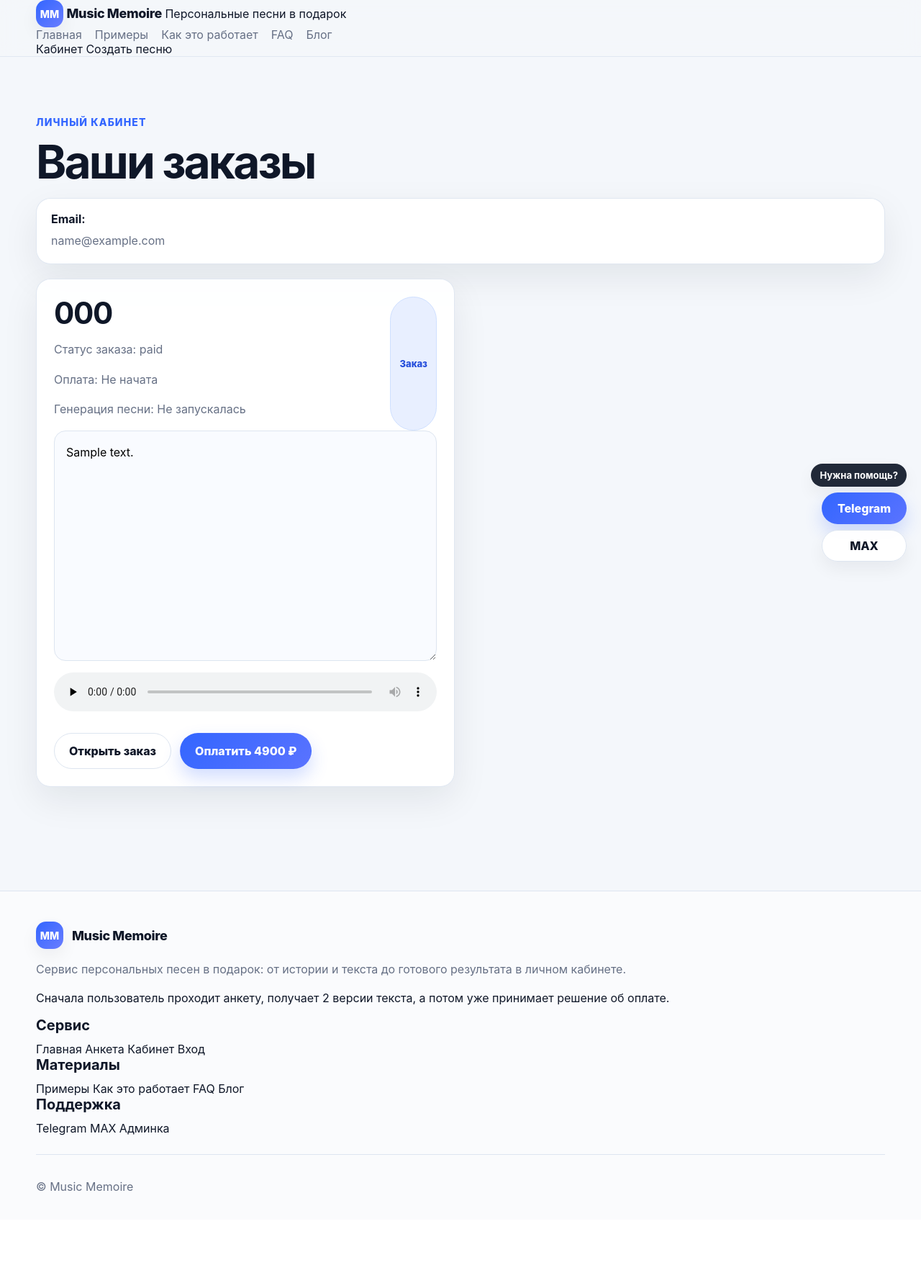
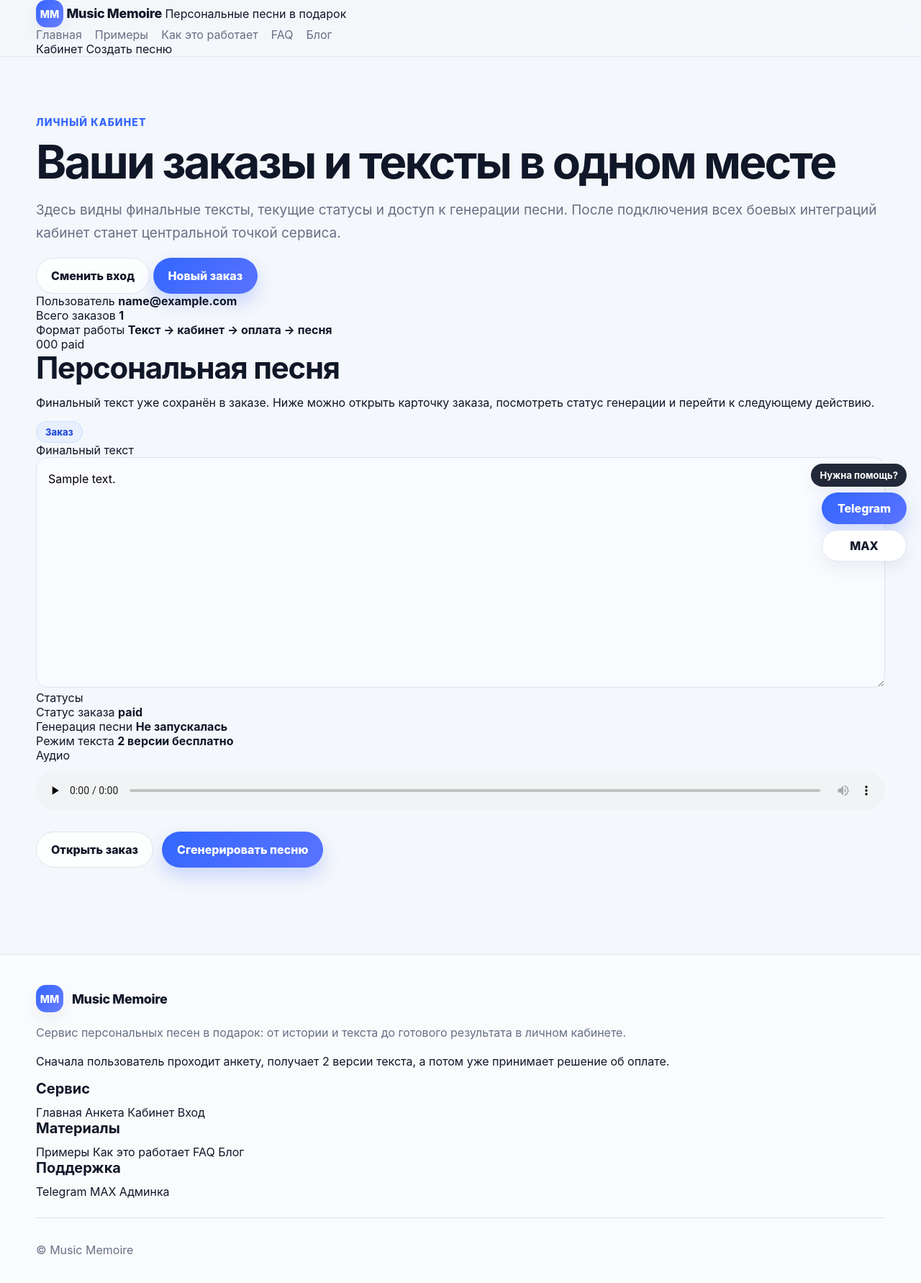
Before and after one commit to mikhailantonovdigital-dev/musicmemoire-web, a FastAPI app: page /account/ in a window 1280 px wide. Shown: the whole page at 72% size. Before the commit the page ends 1654 px from the top, so only its background shows below. Run offline with FastAPI, Linux system fonts and the light colour scheme; the visitor is signed in with stand-in values (Sample User, id 1); tables that the repository leaves empty hold one stand-in row (values such as "Sample post"); parts of the project's set-up code (start-up, migrations or seed data) failed here and were passed over; some libraries are stand-ins or nearby versions.

Commit message:
Update dashboard.html

```diff
--- a/app/templates/account/dashboard.html
+++ b/app/templates/account/dashboard.html
@@ -3,46 +3,107 @@
 {% block content %}
 <section class="section">
   <div class="container">
+    <div class="page-shell">
+      <div class="dashboard-intro">
+        <div>
           <p class="eyebrow">Личный кабинет</p>
-    <h1>Ваши заказы</h1>
-
-    <div class="consultant-box">
-      <strong>Email:</strong>
-      <p>{{ user.email }}</p>
+          <h1>Ваши заказы и тексты в одном месте</h1>
+          <p class="section-lead">
+            Здесь видны финальные тексты, текущие статусы и доступ к генерации песни.
+            После подключения всех боевых интеграций кабинет станет центральной точкой сервиса.
+          </p>
         </div>
 
-    {% if order_cards %}
-      <div class="lyrics-grid">
+        <div class="dashboard-head-actions">
+          <a class="btn btn-secondary" href="/account/login">Сменить вход</a>
+          <a class="btn btn-primary" href="/questionnaire/">Новый заказ</a>
+        </div>
+      </div>
+
+      <div class="summary-grid">
+        <article class="summary-card">
+          <span>Пользователь</span>
+          <strong>{{ user.email }}</strong>
+        </article>
+
+        <article class="summary-card">
+          <span>Всего заказов</span>
+          <strong>{{ orders|length }}</strong>
+        </article>
+
+        <article class="summary-card">
+          <span>Формат работы</span>
+          <strong>Текст → кабинет → оплата → песня</strong>
+        </article>
+      </div>
+
+      {% if orders %}
+        <div class="order-grid-premium">
           {% for card in order_cards %}
             {% set order = card.order %}
             {% set latest_song = card.latest_song %}
-          <article class="lyrics-card">
-            <div class="lyrics-card-head">
+
+            <article class="order-card-premium">
+              <div class="order-card-top">
                 <div>
-                <h2>{{ order.order_number }}</h2>
-                <p class="lyrics-angle">Статус заказа: {{ order.status }}</p>
-                <p class="lyrics-angle">Оплата: {{ card.payment_status_label }}</p>
-                <p class="lyrics-angle">Генерация песни: {{ card.song_status_label }}</p>
+                  <div class="order-card-meta">
+                    <span class="status-badge">{{ order.order_number }}</span>
+                    <span class="status-badge status-badge-soft">{{ order.status|replace('_', ' ') }}</span>
                   </div>
+                  <h2>{{ order.title or "Персональная песня" }}</h2>
+                  <p class="order-card-text">
+                    Финальный текст уже сохранён в заказе. Ниже можно открыть карточку заказа,
+                    посмотреть статус генерации и перейти к следующему действию.
+                  </p>
+                </div>
+
                 <span class="variant-chip">Заказ</span>
               </div>
 
+              <div class="order-card-body">
+                <div class="order-card-main">
+                  <div class="mini-label">Финальный текст</div>
                   <textarea class="textarea textarea-readonly" readonly>{{ order.final_lyrics_text or "Финальный текст пока не сохранён." }}</textarea>
+                </div>
+
+                <aside class="order-card-side">
+                  <div class="panel-card status-panel">
+                    <div class="mini-label">Статусы</div>
+
+                    <div class="detail-list">
+                      <div class="detail-list-item">
+                        <span class="detail-label">Статус заказа</span>
+                        <strong class="detail-value">{{ order.status|replace('_', ' ') }}</strong>
+                      </div>
+                      <div class="detail-list-item">
+                        <span class="detail-label">Генерация песни</span>
+                        <strong class="detail-value">{{ card.song_status_label }}</strong>
+                      </div>
+                      <div class="detail-list-item">
+                        <span class="detail-label">Режим текста</span>
+                        <strong class="detail-value">{{ "Свой текст" if order.lyrics_mode == "custom" else "2 версии бесплатно" }}</strong>
+                      </div>
+                    </div>
+                  </div>
 
                   {% if latest_song and latest_song.audio_url %}
+                    <div class="panel-card">
+                      <div class="mini-label">Аудио</div>
                       <audio class="audio-player" controls preload="none" src="{{ latest_song.audio_url }}"></audio>
+                    </div>
                   {% elif latest_song and card.song_is_ready and suno_stub_mode %}
-              <p class="muted">В заглушке Suno задача считается готовой, но аудиоссылка появится позже, когда подключим реальную генерацию.</p>
+                    <div class="panel-card">
+                      <div class="mini-label">Аудио</div>
+                      <p class="muted" style="margin: 0;">
+                        В режиме заглушки задача уже считается готовой, но реальный аудиофайл появится после подключения боевой генерации.
+                      </p>
+                    </div>
                   {% endif %}
 
-              <div class="form-actions">
+                  <div class="form-actions action-stack">
                     <a class="btn btn-secondary" href="/account/orders/{{ order.public_id }}">Открыть заказ</a>
 
-                {% if card.can_pay_order %}
-                  <form method="post" action="/checkout/start/{{ order.public_id }}">
-                    <button type="submit" class="btn btn-primary">{{ card.payment_cta_label }}</button>
-                  </form>
-                {% elif card.song_is_running %}
+                    {% if card.song_is_running %}
                       <a class="btn btn-primary" href="/songs/status?job={{ latest_song.public_id }}">Открыть статус</a>
                     {% elif card.song_is_ready %}
                       <a class="btn btn-primary" href="/songs/status?job={{ latest_song.public_id }}">Открыть результат</a>
@@ -54,15 +115,24 @@
                       <span class="btn btn-secondary">Генерация после оплаты</span>
                     {% endif %}
                   </div>
+                </aside>
               </div>
             </article>
           {% endfor %}
         </div>
       {% else %}
-      <div class="notice">
-        Пока заказов нет.
+        <div class="panel-card empty-state">
+          <p class="eyebrow">Пока пусто</p>
+          <h2>Заказов ещё нет</h2>
+          <p class="section-lead">
+            Когда пользователь закончит анкету и сохранит финальный текст, заказ появится здесь.
+          </p>
+          <div class="hero-actions">
+            <a class="btn btn-primary" href="/questionnaire/">Начать анкету</a>
+          </div>
         </div>
       {% endif %}
     </div>
+  </div>
 </section>
 {% endblock %}
```
Lines whose indentation alone changed are shown as unchanged.
